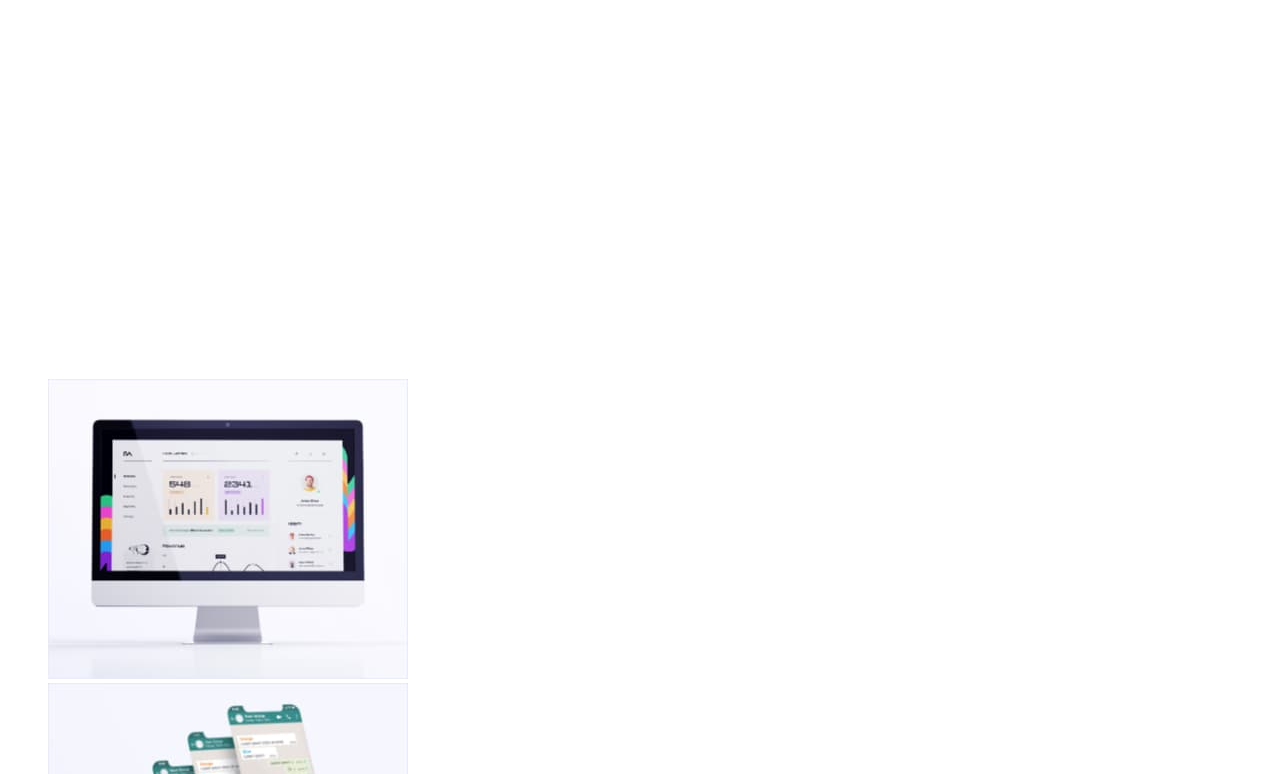
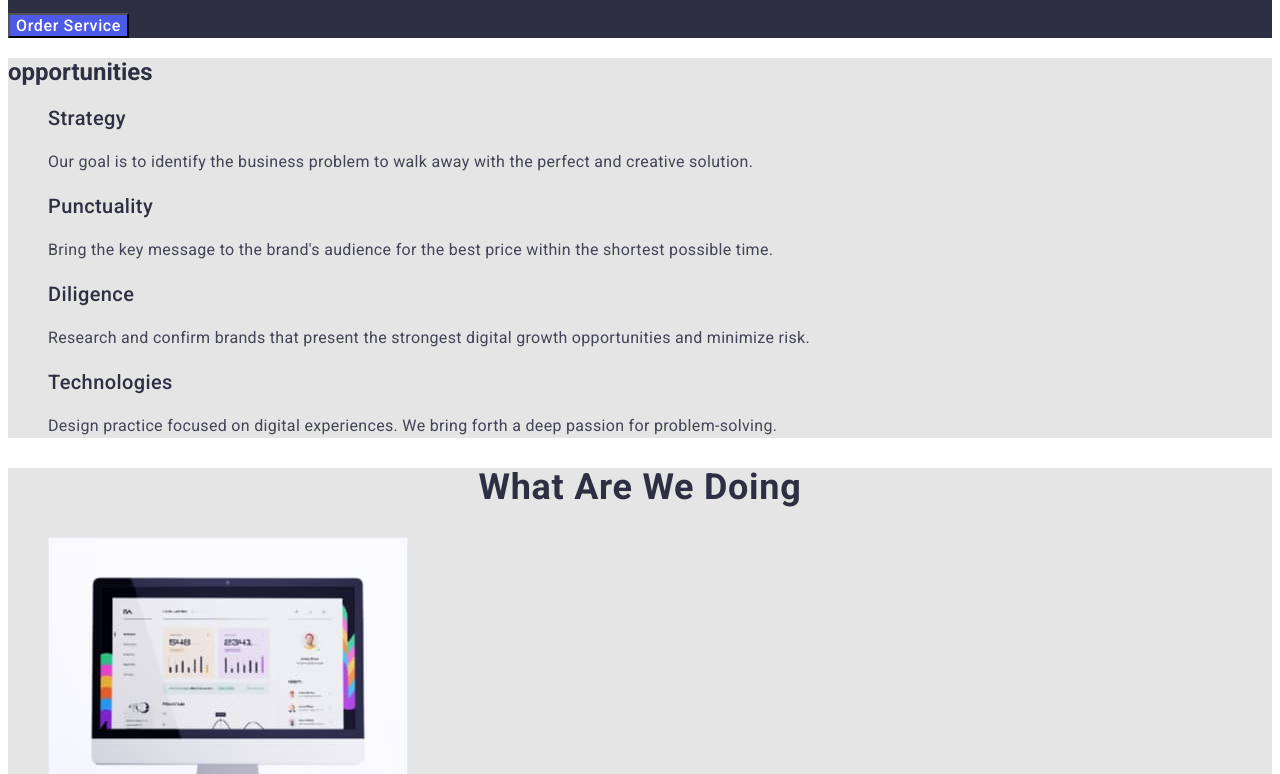
Before and after one commit to anastasiaban/goit-markup-hw-02, a plain HTML site: page index.html in a window 1280 px wide. Shown: the part 294-1068 px from the top of the page. Drawn offline with Linux system fonts and the light colour scheme.

Commit message:
30.01work

```diff
--- a/css/styles.css
+++ b/css/styles.css
@@ -1,17 +1,94 @@
 body {
     font-family: 'Roboto', sans-serif;
-    color:  white;
+    color:  #2E2F42;
+}
+/*Цвет основного теста #2E2F42*/
+/*Цвет вторичный теста #434455*/
+/*лого #4D5AE5 и #2E2F42(верх)/#F4F4FD(низ)*/
+/*белый #FFFFFF*/
+/*подвал абзац #E7E9FC*/
+.list {
+    list-style: none;
 }
 .logo-frst {
     color: #4d5ae5;
 }
+.logo-frst:hover,
+.logo-frst:focus {
+    text-decoration: underline;
+}
 .logo-scnd {
     color: #2E2F42;
+}
+.logo-scnd:hover,
+.logo-scnd:focus {
+    text-decoration: underline;
 }
 .site-nav .link {
     color: #2E2F42;
 }
 .site-nav .link:hover,
 .site-nav .link:focus {
-    color: black;
+    text-decoration: underline;
 }
+.hero {
+    background-color: #2E2F42;
+}
+.hero-title {
+font-weight: 700;
+font-size: 56px;
+line-height: 1.07;
+text-align: center;
+letter-spacing: 0.02em;
+color: #FFFFFF;
+}
+/*преимущества*/
+.features {
+    background-color: #E5E5E5;
+}
+
+.features-list .title {
+    color: #2E2F42;
+font-style: normal;
+font-weight: 500;
+font-size: 20px;
+line-height: 1.2;
+letter-spacing: 0.02em;
+}
+.features-list .part {
+    font-style: normal;
+font-weight: 400;
+font-size: 16px;
+line-height: 1.5;
+letter-spacing: 0.02em;
+    color: #434455;
+}
+
+.functions {
+     background-color: #E5E5E5;
+}
+.functions-title {
+font-style: normal;
+font-weight: 700;
+font-size: 36px;
+line-height: 1.11;
+text-align: center;
+letter-spacing: 0.02em;
+text-transform: capitalize;
+}
+.team {
+    background-color: #F4F4FD;
+}
+/*button*/
+.button {
+    color:#FFFFFF;
+    background-color: #4D5AE5;
+    font-family: 'Roboto';
+font-style: normal;
+font-weight: 500;
+font-size: 16px;
+line-height: 1,5;
+display: flex;
+align-items: center;
+letter-spacing: 0.04em;
+}
--- a/index.html
+++ b/index.html
@@ -5,18 +5,21 @@
     <meta http-equiv="X-UA-Compatible" content="IE=edge" />
     <meta name="viewport" content="width=device-width, initial-scale=1.0" />
     <title>WebStudio</title>
+     <link
+      href="https://fonts.googleapis.com/css2?family=Raleway:wght@800&family=Roboto:wght@400;500;700;900&display=swap"
+      rel="stylesheet"
+    />
     <link rel="stylesheet" href="css/styles.css" />
   </head>
   <body>
     <header class="page-header">
       <nav>
-        <a href="./index.html"
-          ><span class="logo-frst">Web</span
-          ><span class="logo-scnd">Studio</span></a
-        >
+        <a href="./index.html">
+          <span class="logo-frst">Web</span>
+          <span class="logo-scnd">Studio</span></a>
         <ul class="site-nav list">
           <li><a href="" class="link">Studio</a></li>
-          <li><a href="" class="link">Portfolio</a></li>
+          <li><a href="./portfolio.html" class="link">Portfolio</a></li>
           <li><a href="" class="link">Contacts</a></li>
         </ul>
       </nav>
@@ -29,38 +32,38 @@
     </header>
     <main>
       <!--Заголовок-->
-      <section>
-        <h1>Effective Solutions for Your Business</h1>
-        <button type="button">Order Service</button>
+      <section class="hero">
+        <h1 class="hero-title">Effective Solutions for Your Business</h1>
+        <button type="button" class="button">Order Service</button>
       </section>
       <!--Преимущества-->
-      <section>
-        <h2>opportunities</h2>
-        <ul>
+      <section class="features">
+        <h2 class="features-title">opportunities</h2>
+        <ul class="features-list list">
           <li>
-            <h3>Strategy</h3>
-            <p>
+            <h3 class="title">Strategy</h3>
+            <p class="part">
               Our goal is to identify the business problem to walk away with the
               perfect and creative solution.
             </p>
           </li>
           <li>
-            <h3>Punctuality</h3>
-            <p>
+            <h3 class="title">Punctuality</h3>
+            <p class="part">
               Bring the key message to the brand's audience for the best price
               within the shortest possible time.
             </p>
           </li>
           <li>
-            <h3>Diligence</h3>
-            <p>
+            <h3 class="title">Diligence</h3>
+            <p class="part">
               Research and confirm brands that present the strongest digital
               growth opportunities and minimize risk.
             </p>
           </li>
           <li>
-            <h3>Technologies</h3>
-            <p>
+            <h3 class="title">Technologies</h3>
+            <p class="part">
               Design practice focused on digital experiences. We bring forth a
               deep passion for problem-solving.
             </p>
@@ -68,9 +71,9 @@
         </ul>
       </section>
       <!--Специализация-->
-      <section>
-        <h2>What are we doing</h2>
-        <ul>
+      <section class="functions">
+        <h2 class="functions-title">What are we doing</h2>
+        <ul class="list">
           <li>
             <img
               src="./images/img1.jpg"
@@ -88,9 +91,9 @@
         </ul>
       </section>
       <!--Команда-->
-      <section>
-        <h2>Our Team</h2>
-        <ul>
+      <section class="team">
+        <h2 class="team-title">Our Team</h2>
+        <ul class="list">
           <li>
             <img
               src="./images/k1.jpg"
```
